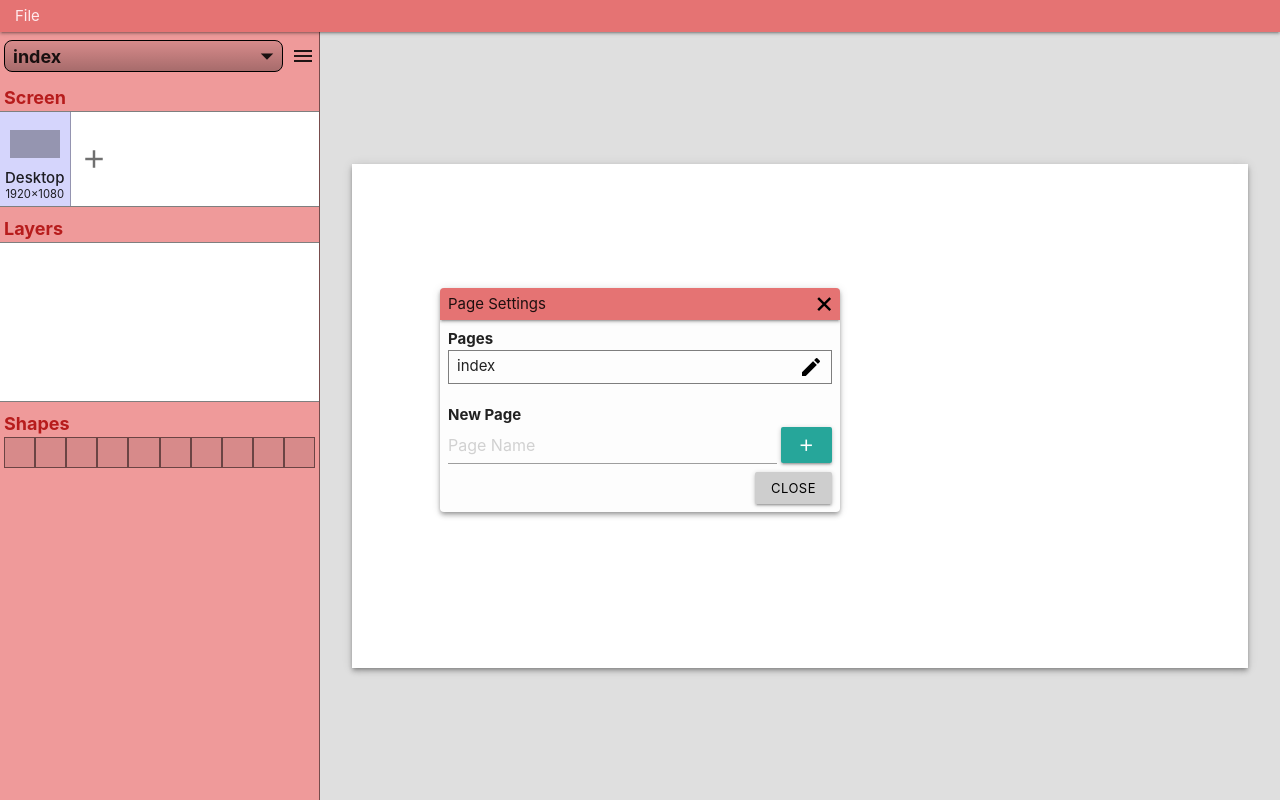
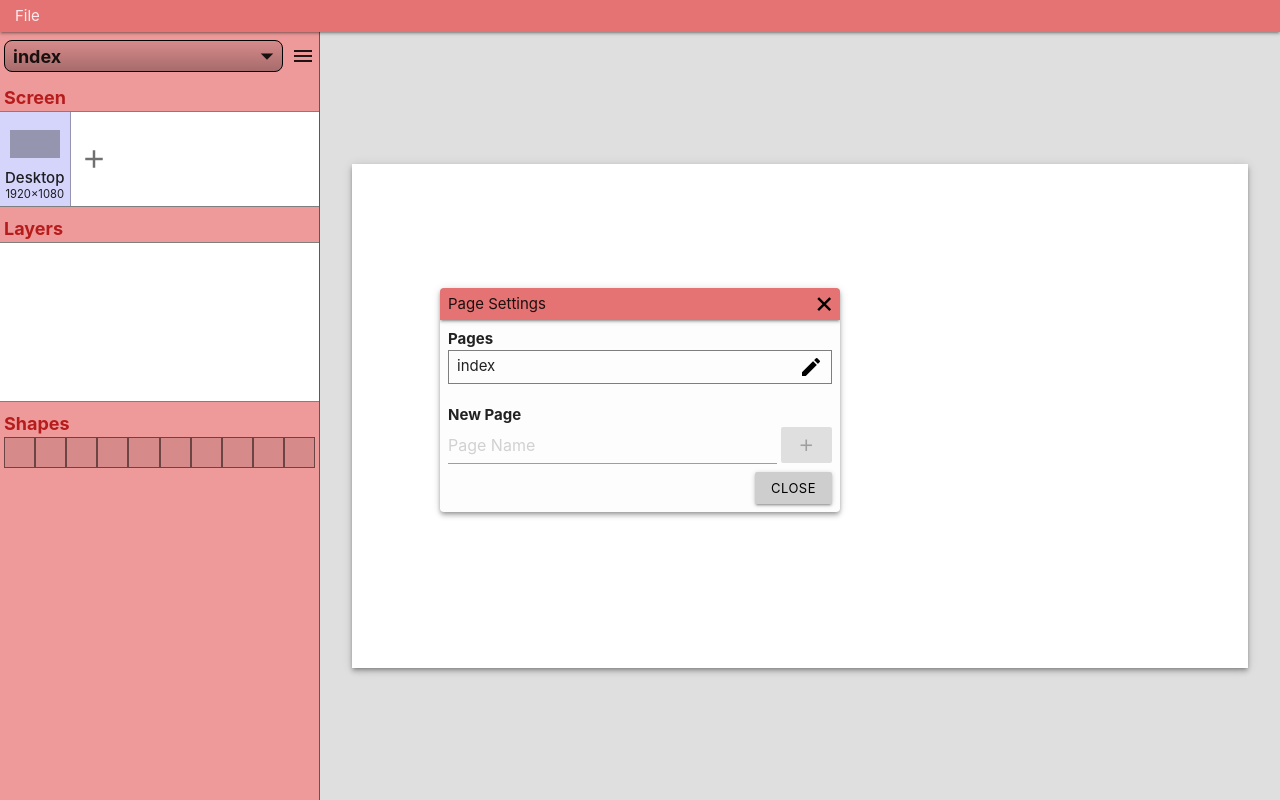
Before and after one commit to ShaneByrne0963/wirefree, a React (Vite) app: page / in a window 1280 px wide. Both pictures are taken after a click on the button "menu". Built offline with nearby package versions, Linux system fonts and the light colour scheme.

Commit message:
Fix ability to add pages with no name

```diff
--- a/src/components/inputs/AddItemInput.tsx
+++ b/src/components/inputs/AddItemInput.tsx
@@ -30,7 +30,7 @@ function AddItemInput(props: AddItemInputProps) {
         onInput={handleValueChange}
         maxLength={props.maxLength}
       />
-      <button className="btn" onClick={submitItem}>
+      <button className="btn" onClick={submitItem} disabled={val === ""}>
         <i className="material-icons">add</i>
       </button>
     </div>
```
